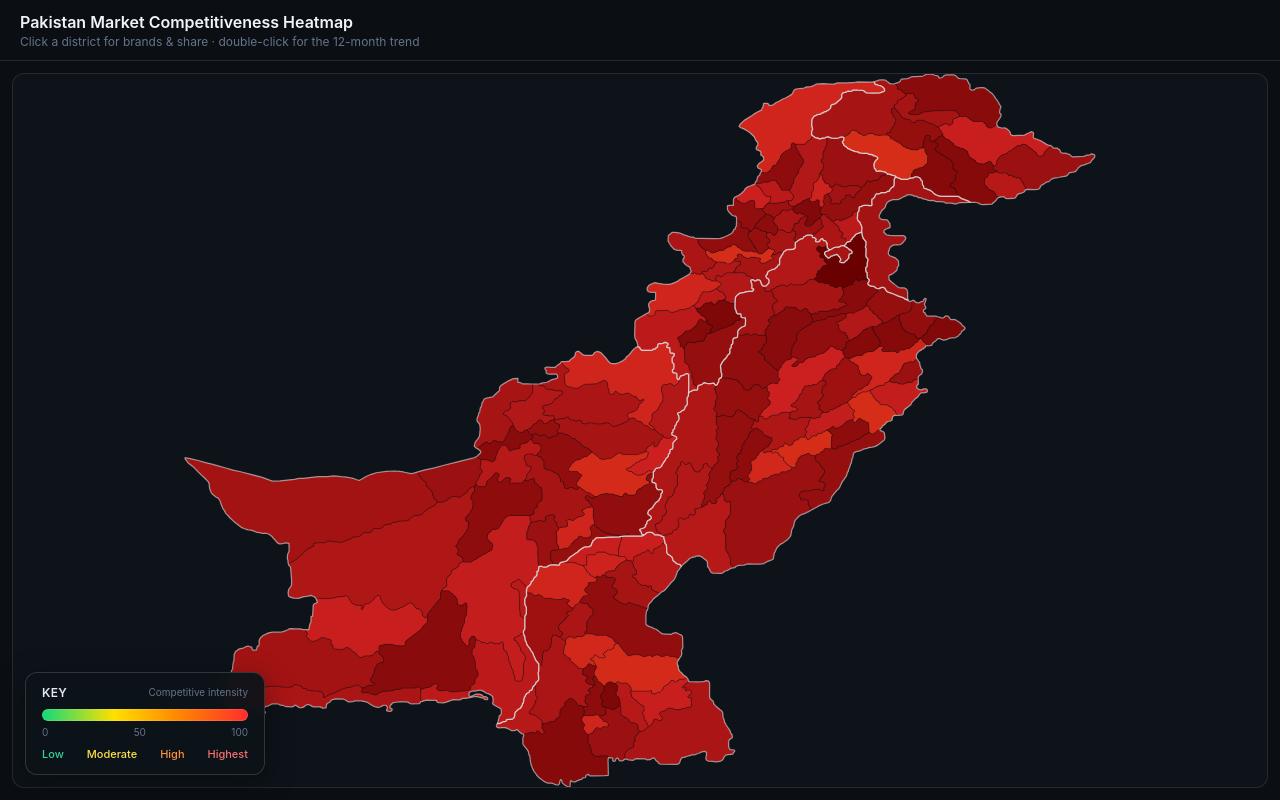
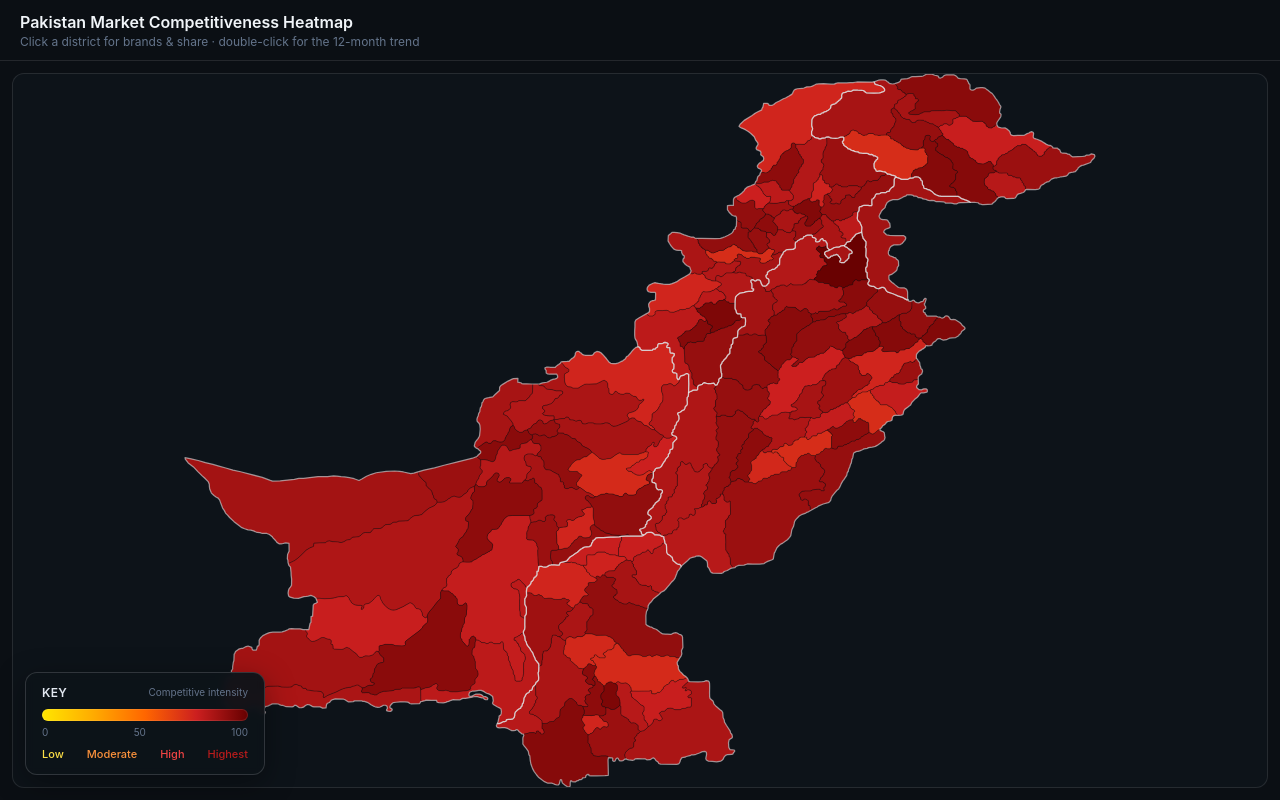
Before and after one commit to huzaifazafarr/heatmap, a Next.js app in the folder pk-heatmap/: page / in a window 1280 px wide. Built offline with nearby package versions, Linux system fonts and the light colour scheme.

Commit message:
Update Legend.tsx

```diff
--- a/pk-heatmap/src/components/Legend.tsx
+++ b/pk-heatmap/src/components/Legend.tsx
@@ -8,7 +8,8 @@ export default function Legend() {
       <div
         className="h-3 w-full rounded-full ring-1 ring-inset ring-white/10"
         style={{
-          background: "linear-gradient(to right, #12d97a 0%, #ffe000 35%, #ff8a00 65%, #ff2d2d 100%)",
+          background:
+            "linear-gradient(to right, #ffe600 0%, #ffab00 25%, #ff6600 50%, #cc1f1f 75%, #650000 100%)",
         }}
       />
       <div className="mt-1 flex justify-between text-[10px] text-slate-500">
@@ -17,10 +18,10 @@ export default function Legend() {
         <span>100</span>
       </div>
       <div className="mt-1.5 flex items-center justify-between text-[11px] font-medium">
-        <span className="text-emerald-400">Low</span>
-        <span className="text-yellow-300">Moderate</span>
-        <span className="text-orange-400">High</span>
-        <span className="text-red-400">Highest</span>
+        <span className="text-yellow-300">Low</span>
+        <span className="text-orange-400">Moderate</span>
+        <span className="text-red-500">High</span>
+        <span className="text-red-700">Highest</span>
       </div>
     </div>
   );
```
